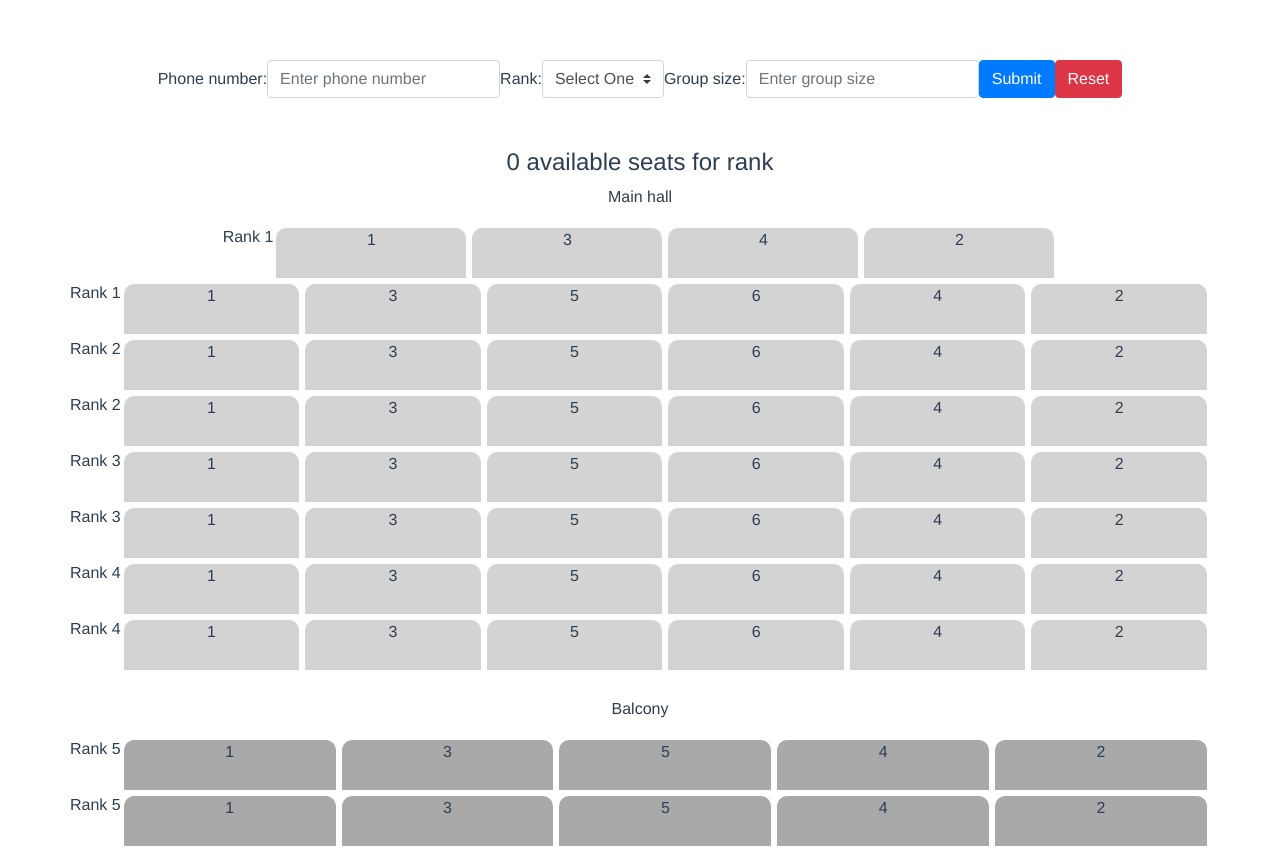
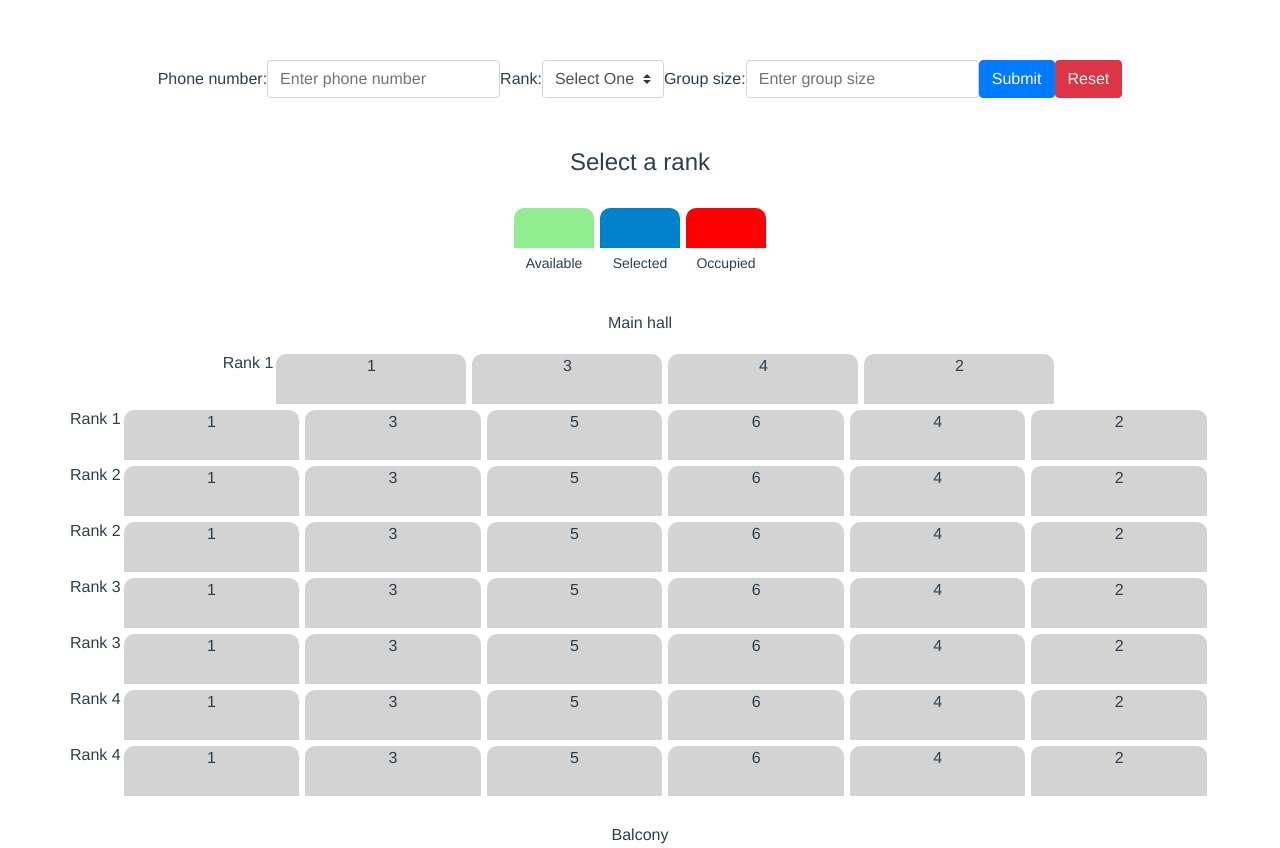
Before and after one commit to montagapallarols/vue-theater-layout, a Vue app: page / in a window 1280 px wide. Shown: the top 848 px of the page. Built offline with nearby package versions, Linux system fonts and the light colour scheme.

Commit message:
Add colour code for seats

```diff
--- a/src/components/BookingForm.vue
+++ b/src/components/BookingForm.vue
@@ -50,7 +50,10 @@
       <pre class="m-0">{{ form }}</pre>
     </b-card> -->
     </div>
-    <h4>{{ rankSeats }} available seats for rank {{ form.rank }}</h4>
+    <h4 v-if="form.rank">
+      {{ rankSeats }} available seats for rank {{ form.rank }}
+    </h4>
+    <h4 v-else>Select a rank</h4>
   </div>
 </template>
 
@@ -87,10 +90,10 @@ export default {
     onReset(event) {
       event.preventDefault();
       // Reset our form values
-      this.form.email = "";
-      this.form.name = "";
-      this.form.food = null;
-      this.form.checked = [];
+      this.form.phoneNumber = "";
+      this.form.rank = "";
+      this.form.groupSize = null;
+      //   this.form.checked = [];
       // Trick to reset/clear native browser form validation state
       this.show = false;
       this.$nextTick(() => {
--- a/src/components/Layout.vue
+++ b/src/components/Layout.vue
@@ -1,5 +1,19 @@
 <template>
   <div class="layout">
+    <ul class="showcase">
+      <li>
+        <div class="seat available"></div>
+        <small>Available</small>
+      </li>
+      <li>
+        <div class="seat selected"></div>
+        <small>Selected</small>
+      </li>
+      <li>
+        <div class="seat occupied"></div>
+        <small>Occupied</small>
+      </li>
+    </ul>
     <div class="main-hall">
       <p>Main hall</p>
       <b-container class="rows">
@@ -107,6 +121,40 @@ export default {
 </script>
 
 <style lang="scss" scoped>
+.showcase {
+  display: flex;
+  justify-content: center;
+  list-style-type: none;
+  padding: 20px 10px;
+  border-radius: 5px;
+  .showcase li {
+    display: flex;
+    align-items: center;
+    justify-content: center;
+    margin: 0 10px;
+  }
+
+  .showcase li small {
+    margin-left: 2px;
+  }
+  .seat {
+    background-color: lightgrey;
+    height: 40px;
+    width: 80px;
+    margin: 3px;
+    border-top-left-radius: 10px;
+    border-top-right-radius: 10px;
+  }
+  .available {
+    background-color: lightgreen;
+  }
+  .selected {
+    background-color: #0081cb;
+  }
+  .occupied {
+    background-color: red;
+  }
+}
 .main-hall {
   .seat {
     background-color: lightgrey;
```
